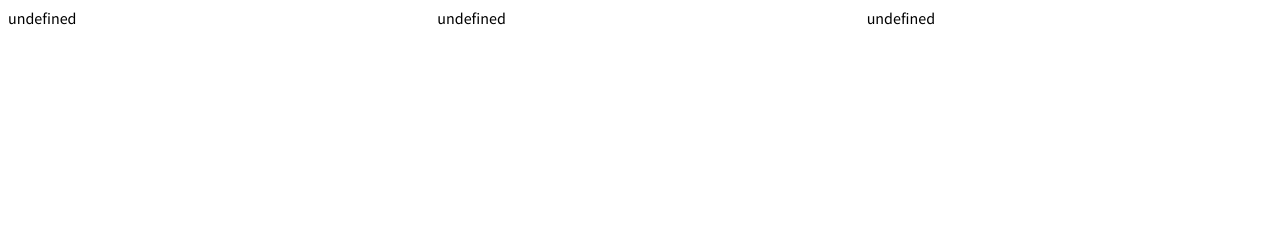
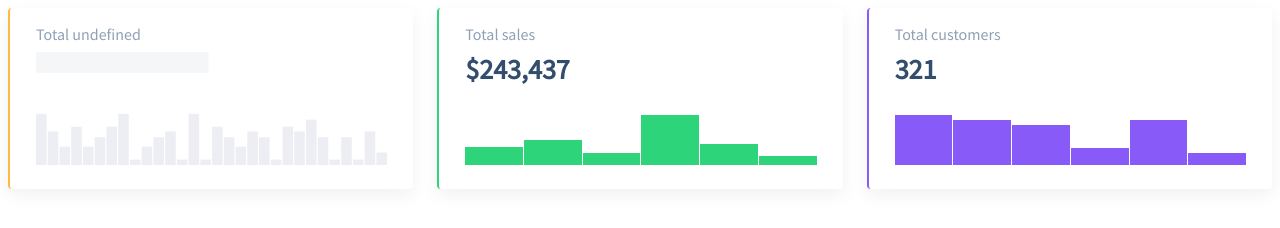
Before and after one commit to js-tasks-ru/js-20200928_lidos, a website: page 04-oop-basic-intro-to-dom/1-column-chart/index.html in a window 1280 px wide. Drawn offline with Linux system fonts and the light colour scheme.

Commit message:
create ColumnChart component

```diff
--- a/04-oop-basic-intro-to-dom/1-column-chart/index.html
+++ b/04-oop-basic-intro-to-dom/1-column-chart/index.html
@@ -20,12 +20,7 @@
       const salesData = [ 30, 40, 20, 80, 35, 15 ];
       const customersData = [ 100, 90, 80, 35, 90, 25 ];
 
-      const ordersChart = new ColumnChart({
-        data: ordersData,
-        label: 'orders',
-        value: 344,
-        link: '#'
-      });
+      const ordersChart = new ColumnChart();
 
       const salesChart = new ColumnChart({
         data: salesData,
--- a/04-oop-basic-intro-to-dom/1-column-chart/index.js
+++ b/04-oop-basic-intro-to-dom/1-column-chart/index.js
@@ -1,3 +1,52 @@
 export default class ColumnChart {
+  element;
 
+  constructor(props = {}) {
+    this.props = props
+    this.chartHeight = 50;
+    this.render()
+  }
+
+  render() {
+    const { label, link, value, data } = this.props
+    const maxValue = Math.max.apply(null, data)
+    const coef = this.chartHeight / maxValue
+
+    const div = document.createElement('div')
+    div.className = `column-chart ${data && data.length ? '' : 'column-chart_loading'}`
+    div.setAttribute('style', `--chart-height: ${this.chartHeight}`)
+
+    const showLink = link ? `<a class="column-chart__link" href="${link}">View all</a>` : ''
+
+    const showChart = data && data.map(item => `<div style="--value: ${Math.floor(item*coef)}" data-tooltip="${Math.round((item * 100) / maxValue)}%"></div>`).join('')
+
+    div.innerHTML = `
+      <div class="column-chart__title">
+        Total ${label}
+        ${showLink}
+      </div>
+      <div class="column-chart__container">
+        <div data-element="header" class="column-chart__header">
+          ${value}
+        </div>
+        <div data-element="body" class="column-chart__chart">
+          ${showChart}
+        </div>
+      </div>
+    `
+    this.element = div
+  }
+
+  update(data) {
+    this.props.data = data
+    this.render()
+  }
+
+  remove() {
+    this.element.remove()
+  }
+
+  destroy() {
+    this.remove()
+  }
 }
```
